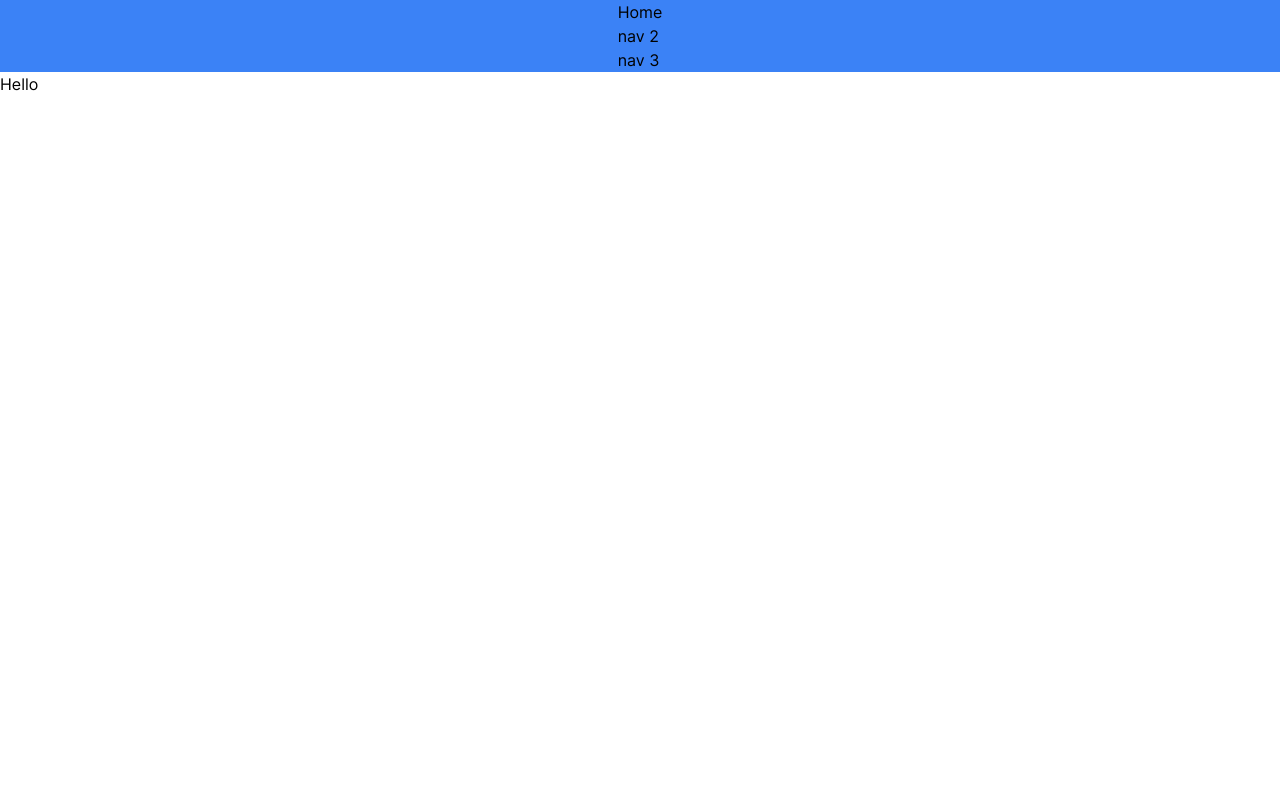
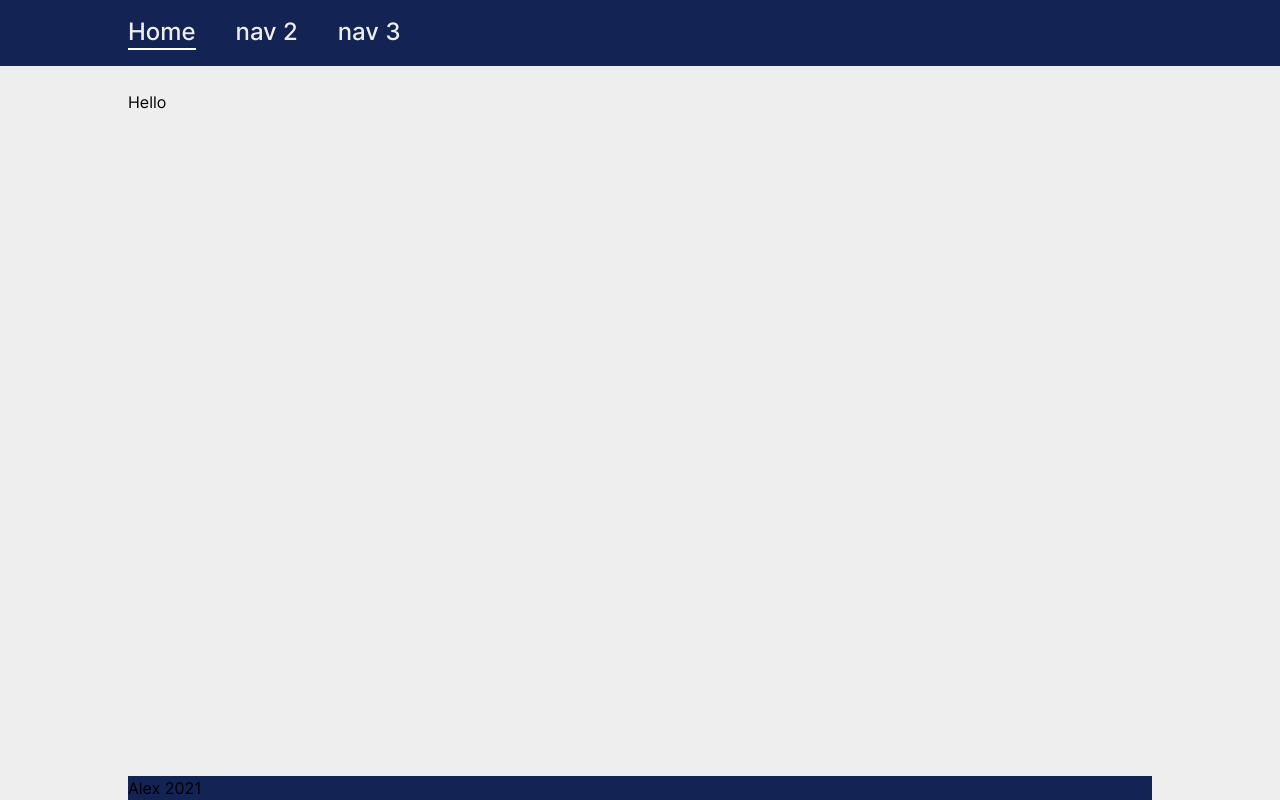
Before and after one commit to AlexUnion/mern-busineses, a React (Create React App) app in the folder client/: page / in a window 1280 px wide. Built offline with nearby package versions, Linux system fonts and the light colour scheme.

Commit message:
feat: build main structure

```diff
--- a/client/src/App.css
+++ b/client/src/App.css
@@ -1,38 +1,3 @@
-.App {
-  text-align: center;
+main {
+  min-height: calc(100vh - 66px - 24px);
 }
-
-.App-logo {
-  height: 40vmin;
-  pointer-events: none;
-}
-
-@media (prefers-reduced-motion: no-preference) {
-  .App-logo {
-    animation: App-logo-spin infinite 20s linear;
-  }
-}
-
-.App-header {
-  background-color: #282c34;
-  min-height: 100vh;
-  display: flex;
-  flex-direction: column;
-  align-items: center;
-  justify-content: center;
-  font-size: calc(10px + 2vmin);
-  color: white;
-}
-
-.App-link {
-  color: #61dafb;
-}
-
-@keyframes App-logo-spin {
-  from {
-    transform: rotate(0deg);
-  }
-  to {
-    transform: rotate(360deg);
-  }
-}
--- a/client/src/App.jsx
+++ b/client/src/App.jsx
@@ -5,10 +5,11 @@ import Header from "./components/header/header.component";
 function App() {
   return (
     <React.Fragment>
-      <Header />
-      <main>
+      <Header active={"home"} />
+      <main className="container mx-auto max-w-screen-lg pt-6">
         <h1>Hello</h1>
       </main>
+      <footer className="container mx-auto max-w-screen-lg">Alex 2021</footer>
     </React.Fragment>
   );
 }
--- a/client/src/components/header/header.component.jsx
+++ b/client/src/components/header/header.component.jsx
@@ -1,13 +1,21 @@
 import React from "react";
+import "./header.css";
 
-function Header() {
+function Header(props) {
+  const { active } = props;
   return (
-    <header className="container bg-blue-500">
-      <nav className="flex justify-center">
-        <ul>
-          <li>Home</li>
-          <li>nav 2</li>
-          <li>nav 3</li>
+    <header className="header py-4">
+      <nav className="container mx-auto max-w-screen-lg">
+        <ul className="flex">
+          <li className={active === "home" ? "active" : ""}>
+            <a href="/">Home</a>
+          </li>
+          <li className={active === "2" ? "active" : ""}>
+            <a href="#">nav 2</a>
+          </li>
+          <li className={active === "3" ? "active" : ""}>
+            <a href="#">nav 3</a>
+          </li>
         </ul>
       </nav>
     </header>
--- /dev/null
+++ b/client/src/components/header/header.css
@@ -0,0 +1,7 @@
+.header nav li {
+    @apply font-medium text-2xl mr-10;
+    color: #eee;
+}
+.header nav li.active {
+    border-bottom: 2px solid white;
+}
--- a/client/src/main.css
+++ b/client/src/main.css
@@ -40,4 +40,11 @@
 body {
   margin: 0;
   font-family: Inter, sans-serif;
+  background-color: #eee;
 }
+header {
+  background-color: rgb(18, 35, 84);
+}
+footer {
+  background-color: rgb(18, 35, 84);;
+}
```
